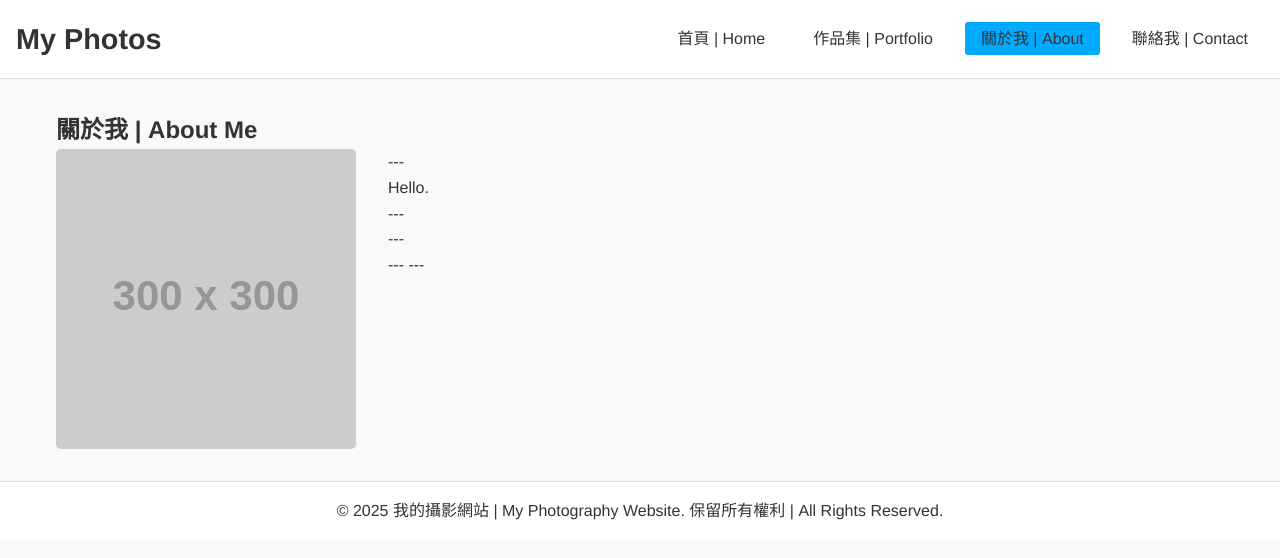
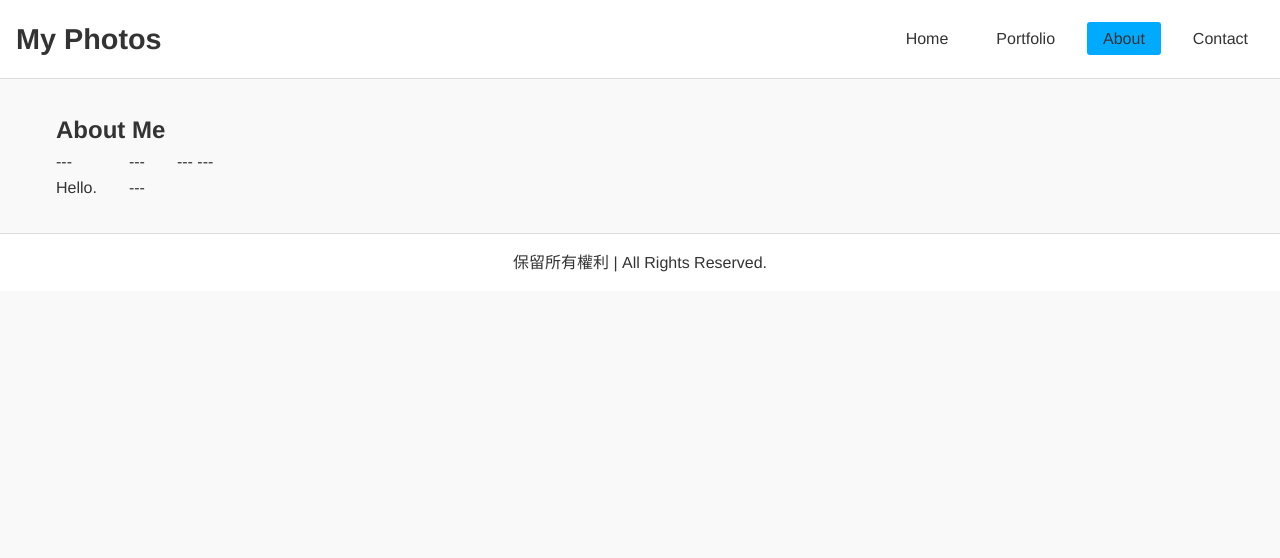
Before and after one commit to WaiLok14/Page, a plain HTML site: page about.html in a window 1280 px wide. Drawn offline with Linux system fonts and the light colour scheme; placeholder pictures from the web are drawn by us.

Commit message:
修改成英文
-

```diff
--- a/about.html
+++ b/about.html
@@ -2,7 +2,7 @@
 <html lang="zh-TW">
 <head>
   <meta charset="UTF-8" />
-  <title>關於我 | About - 我的攝影網站</title>
+  <title>About</title>
   <link rel="stylesheet" href="styles.css" />
 </head>
 <body>
@@ -11,20 +11,18 @@
     <div class="logo">My Photos</div>
     <nav>
       <ul>
-        <li><a href="index.html">首頁 | Home</a></li>
-        <li><a href="portfolio.html">作品集 | Portfolio</a></li>
-        <li><a href="about.html" class="active">關於我 | About</a></li>
-        <li><a href="contact.html">聯絡我 | Contact</a></li>
+        <li><a href="index.html">Home</a></li>
+        <li><a href="portfolio.html">Portfolio</a></li>
+        <li><a href="about.html" class="active">About</a></li>
+        <li><a href="contact.html">Contact</a></li>
       </ul>
     </nav>
   </header>
 
   <!-- 關於我主體內容 -->
   <section class="about-section">
-    <h2>關於我 | About Me</h2>
+    <h2>About Me</h2>
     <div class="about-content">
-      <img src="https://via.placeholder.com/300x300?text=My+Portrait" alt="Portrait" />
-      <div class="about-text">
         <p>
           ---
           <br />
@@ -45,7 +43,7 @@
 
   <!-- 頁腳 -->
   <footer>
-    <p>© 2025 我的攝影網站 | My Photography Website. 保留所有權利 | All Rights Reserved.</p>
+    <p>保留所有權利 | All Rights Reserved.</p>
   </footer>
 </body>
 </html>
--- a/styles.css
+++ b/styles.css
@@ -93,7 +93,7 @@ nav li a.active {
 .hero-image {
   position: relative;
   width: 100%;
-  height: 80vh; /* 稍微增大高度以減少底部空白 */
+  height: 92vh; /* 稍微增大高度以減少底部空白 */
   overflow: hidden;
   background-color: #fff;
   padding: 20px; /* 添加白邊 */
```
Also changed, not shown: contact.html (+7 -7 lines), portfolio.html (+6 -6 lines).
